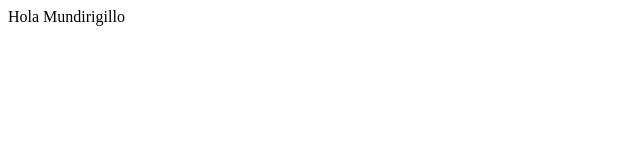
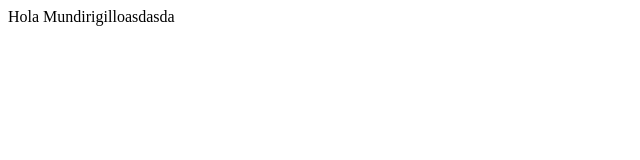
Before and after one commit to chinmanse/prueba_actions, a plain HTML site: page index.html in a window 1280 px wide. Shown: the full height of the page, 0-640 px from the left. Drawn offline with Linux system fonts and the light colour scheme.

Commit message:
Segundo intento

```diff
--- a/index.html
+++ b/index.html
@@ -7,6 +7,6 @@
     <title>Hello Worldsaso</title>
 </head>
 <body>
-    Hola Mundirigillo
+    Hola Mundirigilloasdasda
 </body>
 </html>
```
Also changed, not shown: 1 other file.
